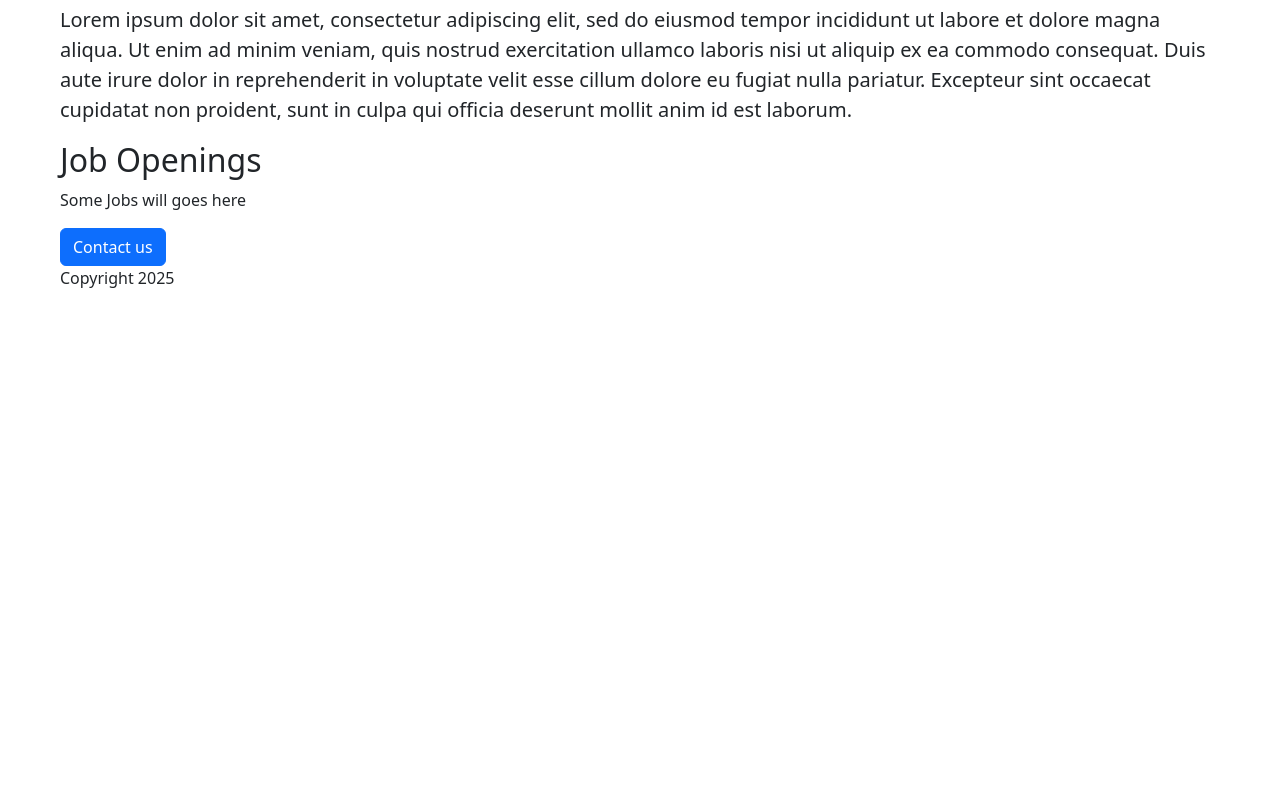
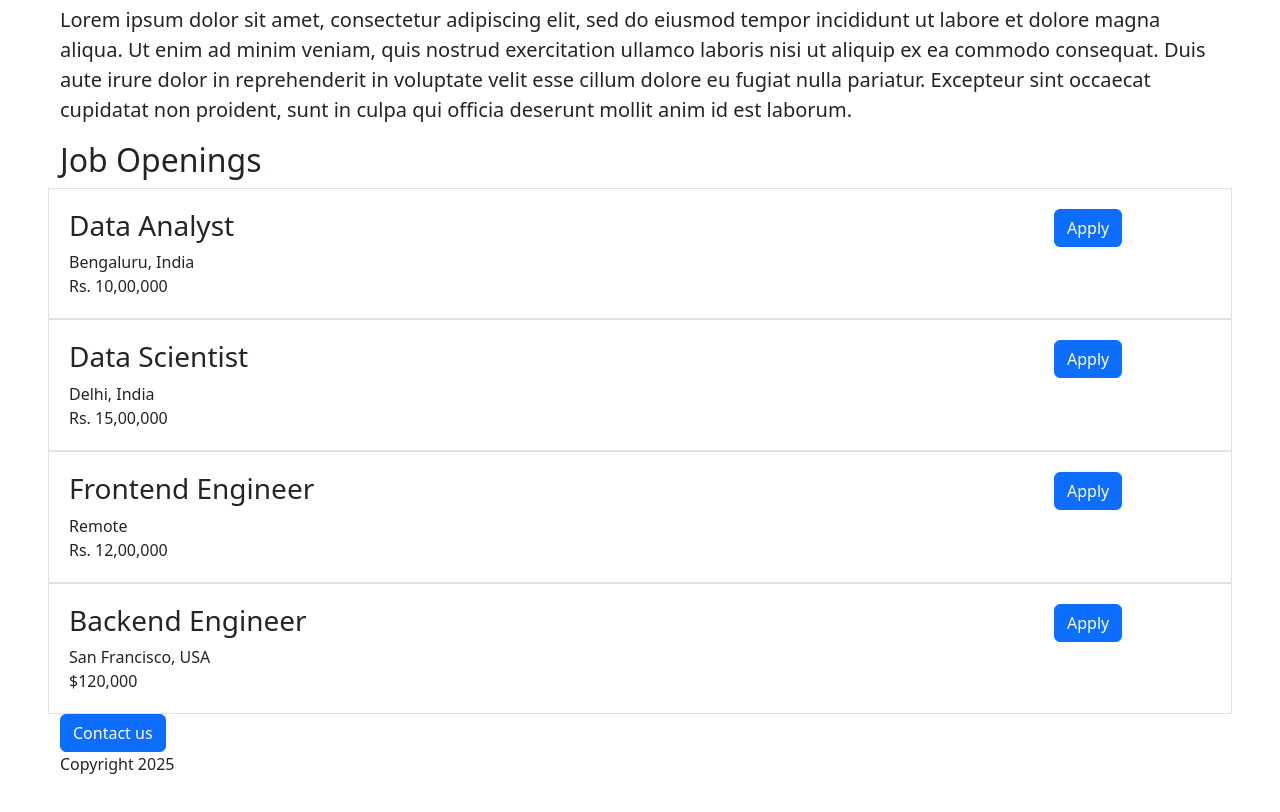
Before and after one commit to ponkaliraj26/greenvalley_quickpass, a Flask app: page / in a window 1280 px wide. Shown: the part 477-1289 px from the top of the page. Before the commit the page ends 803 px from the top, so only its background shows below. Run offline with Flask 3, Linux system fonts and the light colour scheme.

Commit message:
joblist.html added

```diff
--- a/app.py
+++ b/app.py
@@ -1,11 +1,32 @@
 from flask import Flask, render_template, request, redirect
 
 app = Flask(__name__)
+JOBS = [{
+    "id": 1,
+    "title": "Data Analyst",
+    "location": "Bengaluru, India",
+    "salary": "Rs. 10,00,000"
+}, {
+    "id": 2,
+    "title": "Data Scientist",
+    "location": "Delhi, India",
+    "salary": "Rs. 15,00,000"
+}, {
+    "id": 3,
+    "title": "Frontend Engineer",
+    "location": "Remote",
+    "salary": "Rs. 12,00,000"
+}, {
+    "id": 4,
+    "title": "Backend Engineer",
+    "location": "San Francisco, USA",
+    "salary": "$120,000"
+}]
 
 
 @app.route("/")
 def hello_world():
-  return render_template("index.html")
+  return render_template("index.html", jobs=JOBS)
 
 
 if __name__ == "__main__":
--- a/templates/index.html
+++ b/templates/index.html
@@ -20,7 +20,7 @@
       </div>
     <div>
       <h2>Job Openings</h2>
-      <p>Some Jobs will goes here</p>
+      {% include 'joblist.html' %}
       </div>
     <div>
       <button type="button" class="btn btn-primary">Contact us</button>
--- /dev/null
+++ b/templates/joblist.html
@@ -0,0 +1,13 @@
+  {% for job in jobs %}
+<div class="row border border-bottom">
+
+  <div class="col-10 " style="padding: 20px;">
+    <h3>{{job.title}}</h3>
+    {{job.location}}</br>
+    {{job.salary}}
+  </div>
+    <div class="col-2 align-middle" style="padding: 20px;">
+      <button type="button" class="btn btn-primary">Apply</button>
+    </div>
+</div>
+  {% endfor %}
```
